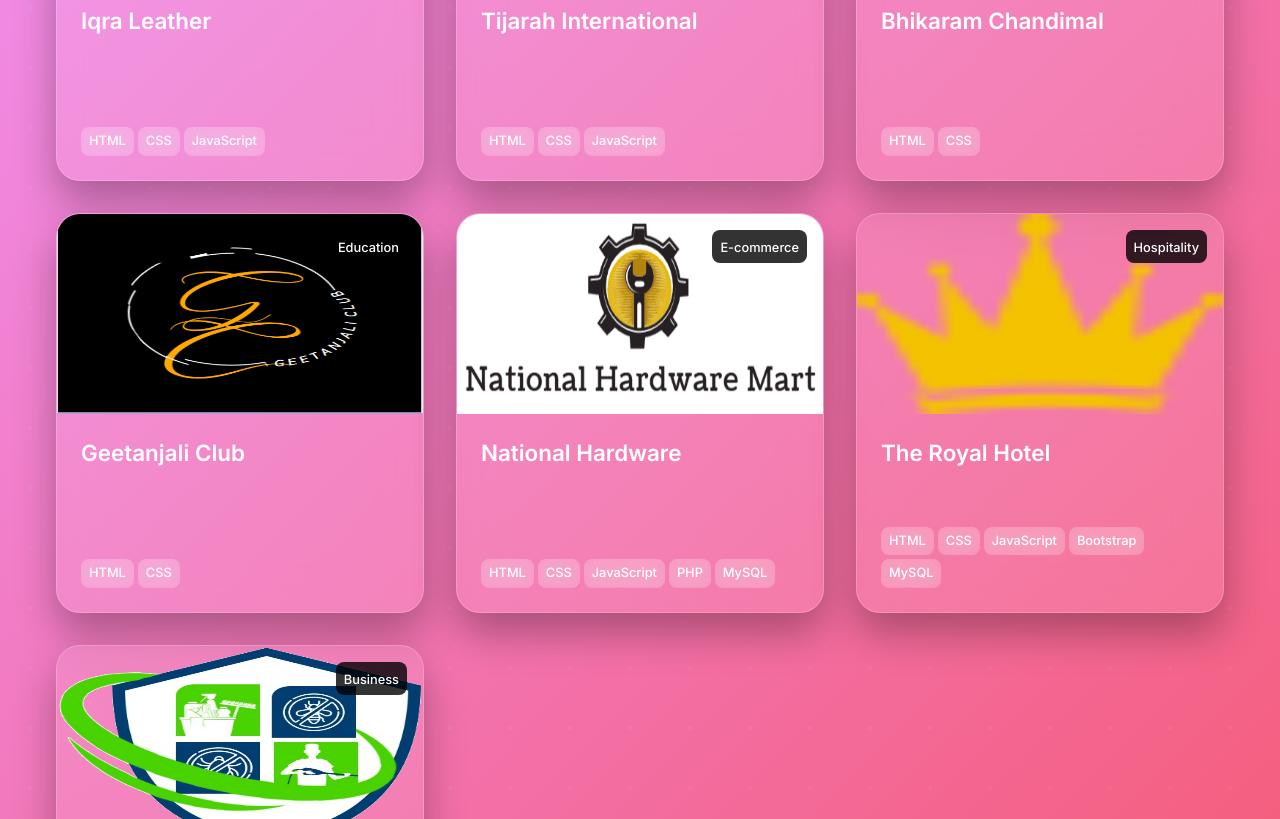
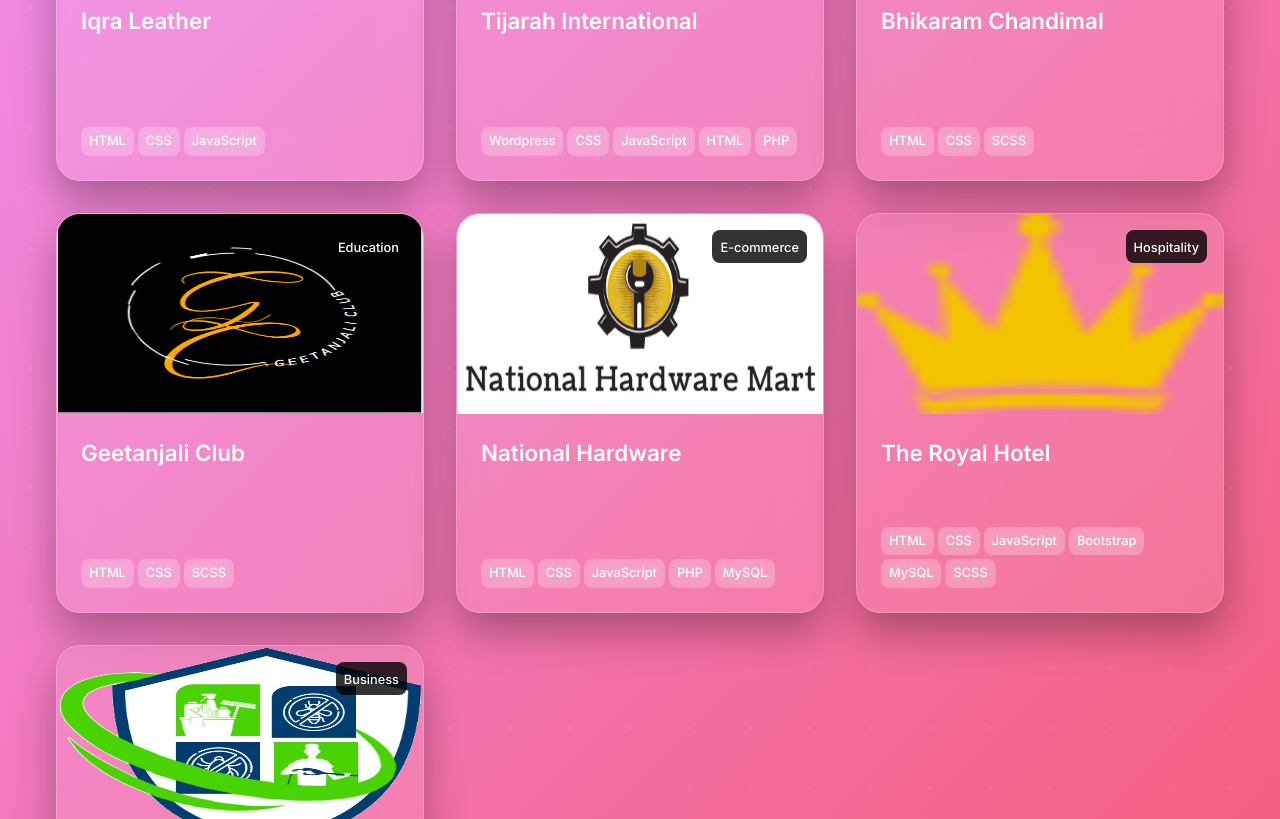
Before and after one commit to afsar11797/My-Portfolio, a React (Vite) app: page / in a window 1280 px wide. Shown: the part 2400-3219 px from the top of the page. Built offline with nearby package versions, Linux system fonts and the light colour scheme; a web font is replaced by a local one.

Commit message:
Update Projects.jsx

```diff
--- a/src/components/Projects.jsx
+++ b/src/components/Projects.jsx
@@ -35,8 +35,8 @@
       title: 'Tijarah International',
       image: '/logo/Tijarah.png',
       description: 'Tijarah International is a leather finished goods company offering safety and fancy gloves as well as apparel made from leather. The website showcases products and factory images.',
-      technologies: ['HTML', 'CSS', 'JavaScript'],
-      liveUrl: 'https://tijarahinternational.netlify.app/',
+      technologies: ['Wordpress', 'CSS', 'JavaScript', 'HTML', 'PHP'],
+      liveUrl: 'https://tijarahinternational.com/',
       githubUrl: 'https://github.com/afsar11797/Tijarah-International',
       category: 'Business'
     },
@@ -45,7 +45,7 @@
       title: 'Bhikaram Chandimal',
       image: '/logo/Bikaram Chandimal.jpg',
       description: 'A popular brand holding company that makes Indian snacks, sweets, and savories. The website is designed for educational purposes to showcase traditional Indian cuisine.',
-      technologies: ['HTML', 'CSS'],
+      technologies: ['HTML', 'CSS','SCSS'],
       liveUrl: 'https://bhikaramchandimal.netlify.app/',
       githubUrl: 'https://github.com/afsar11797/Bhikaram-Chandimal',
       category: 'Food & Beverage'
@@ -55,7 +55,7 @@
       title: 'Geetanjali Club',
       image: '/logo/Geetanjali.png',
       description: 'A club focused on different styles of art teaching, formerly dance and instrumental. The website is designed with responsive coding for smaller screens.',
-      technologies: ['HTML', 'CSS'],
+      technologies: ['HTML', 'CSS','SCSS'],
       liveUrl: 'https://geetanjaliclub.netlify.app/',
       githubUrl: 'https://github.com/afsar11797/Geetanjali-club',
       category: 'Education'
@@ -75,7 +75,7 @@
       title: 'The Royal Hotel',
       image: '/logo/royalhotel.png',
       description: 'An international hotel booking website if you are travelling just log in to the website and book a scenic view room where you will forget your worries away.',
-      technologies: ['HTML', 'CSS', 'JavaScript', 'Bootstrap', 'MySQL'],
+      technologies: ['HTML', 'CSS', 'JavaScript', 'Bootstrap', 'MySQL', 'SCSS'],
       liveUrl: 'https://the-royal-hotel.netlify.app/',
       githubUrl: 'https://github.com/afsar11797/Royal-Hotel',
       category: 'Hospitality'
```
